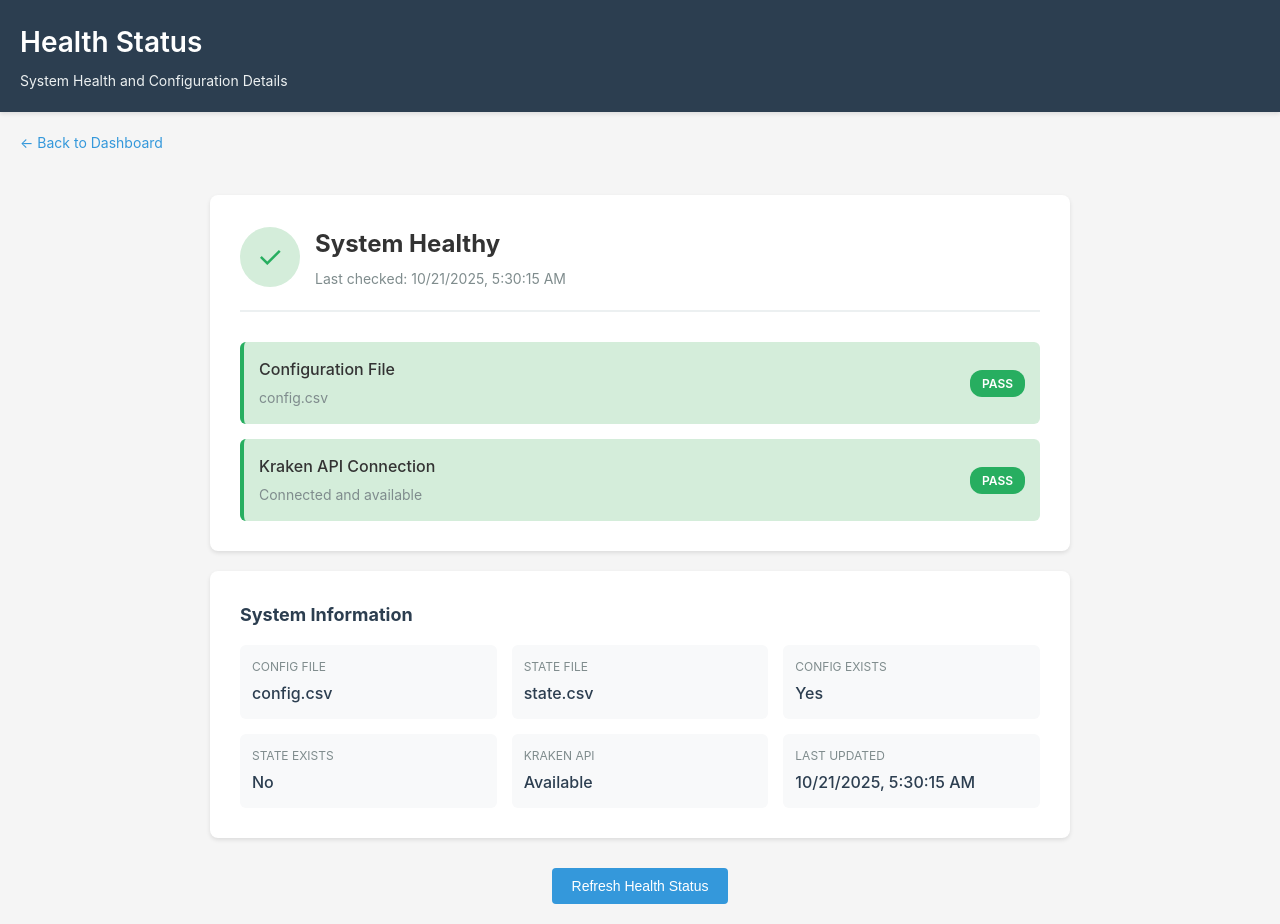
After one commit to raymondclowe/ttslo, a Flask app: page /health-details in a window 1280 px wide. The commit adds this page. Run offline with Flask 3, Linux system fonts and the light colour scheme.

Commit message:
Add health details page, production server to OpenAPI, and backup link to dashboard footer
Co-authored-by: raymondclowe <68897994+raymondclowe@users.noreply.github.com>

```diff
--- a/dashboard.py
+++ b/dashboard.py
@@ -483,6 +483,12 @@ def health():
     }), 200 if is_healthy else 503
 
 
+@app.route('/health-details')
+def health_details():
+    """Detailed health status page."""
+    return render_template('health_details.html')
+
+
 @app.route('/backup')
 def backup():
     """Create and download a backup zip file with all config and data files."""
--- a/openapi.json
+++ b/openapi.json
@@ -13,6 +13,10 @@
     {
       "url": "http://localhost:5000",
       "description": "Local development server"
+    },
+    {
+      "url": "http://192.168.0.142:5000",
+      "description": "Production local server"
     }
   ],
   "tags": [
--- /dev/null
+++ b/templates/health_details.html
@@ -0,0 +1,380 @@
+<!DOCTYPE html>
+<html lang="en">
+<head>
+    <meta charset="UTF-8">
+    <meta name="viewport" content="width=device-width, initial-scale=1.0">
+    <title>Health Status - TTSLO Dashboard</title>
+    <style>
+        * {
+            margin: 0;
+            padding: 0;
+            box-sizing: border-box;
+        }
+
+        body {
+            font-family: -apple-system, BlinkMacSystemFont, 'Segoe UI', 'Roboto', 'Oxygen', 'Ubuntu', sans-serif;
+            background-color: #f5f5f5;
+            color: #333;
+            line-height: 1.6;
+        }
+
+        .header {
+            background-color: #2c3e50;
+            color: white;
+            padding: 20px;
+            box-shadow: 0 2px 4px rgba(0,0,0,0.1);
+        }
+
+        .header h1 {
+            font-size: 28px;
+            font-weight: 600;
+        }
+
+        .header .subtitle {
+            color: #ecf0f1;
+            font-size: 14px;
+            margin-top: 5px;
+        }
+
+        .back-link {
+            display: inline-block;
+            color: #3498db;
+            text-decoration: none;
+            margin: 20px;
+            font-size: 14px;
+        }
+
+        .back-link:hover {
+            text-decoration: underline;
+        }
+
+        .container {
+            max-width: 900px;
+            margin: 0 auto;
+            padding: 20px;
+        }
+
+        .status-card {
+            background: white;
+            border-radius: 8px;
+            box-shadow: 0 2px 4px rgba(0,0,0,0.1);
+            padding: 30px;
+            margin-bottom: 20px;
+        }
+
+        .status-header {
+            display: flex;
+            align-items: center;
+            gap: 15px;
+            margin-bottom: 30px;
+            padding-bottom: 20px;
+            border-bottom: 2px solid #ecf0f1;
+        }
+
+        .status-icon {
+            width: 60px;
+            height: 60px;
+            border-radius: 50%;
+            display: flex;
+            align-items: center;
+            justify-content: center;
+            font-size: 30px;
+            flex-shrink: 0;
+        }
+
+        .status-icon.healthy {
+            background-color: #d4edda;
+            color: #27ae60;
+        }
+
+        .status-icon.unhealthy {
+            background-color: #f8d7da;
+            color: #e74c3c;
+        }
+
+        .status-info h2 {
+            font-size: 24px;
+            margin-bottom: 5px;
+        }
+
+        .status-info .timestamp {
+            color: #7f8c8d;
+            font-size: 14px;
+        }
+
+        .checks-grid {
+            display: grid;
+            gap: 15px;
+        }
+
+        .check-item {
+            display: flex;
+            align-items: center;
+            justify-content: space-between;
+            padding: 15px;
+            background-color: #f8f9fa;
+            border-radius: 6px;
+            border-left: 4px solid #ddd;
+        }
+
+        .check-item.pass {
+            border-left-color: #27ae60;
+            background-color: #d4edda;
+        }
+
+        .check-item.fail {
+            border-left-color: #e74c3c;
+            background-color: #f8d7da;
+        }
+
+        .check-label {
+            font-weight: 500;
+            font-size: 16px;
+        }
+
+        .check-status {
+            display: flex;
+            align-items: center;
+            gap: 8px;
+            font-size: 14px;
+        }
+
+        .check-status .badge {
+            padding: 4px 12px;
+            border-radius: 12px;
+            font-weight: 600;
+            font-size: 12px;
+            text-transform: uppercase;
+        }
+
+        .check-status .badge.pass {
+            background-color: #27ae60;
+            color: white;
+        }
+
+        .check-status .badge.fail {
+            background-color: #e74c3c;
+            color: white;
+        }
+
+        .info-section {
+            background: white;
+            border-radius: 8px;
+            box-shadow: 0 2px 4px rgba(0,0,0,0.1);
+            padding: 30px;
+            margin-bottom: 20px;
+        }
+
+        .info-section h3 {
+            font-size: 18px;
+            margin-bottom: 15px;
+            color: #2c3e50;
+        }
+
+        .info-grid {
+            display: grid;
+            grid-template-columns: repeat(auto-fit, minmax(250px, 1fr));
+            gap: 15px;
+        }
+
+        .info-item {
+            padding: 12px;
+            background-color: #f8f9fa;
+            border-radius: 6px;
+        }
+
+        .info-label {
+            font-size: 12px;
+            color: #7f8c8d;
+            text-transform: uppercase;
+            margin-bottom: 5px;
+        }
+
+        .info-value {
+            font-size: 16px;
+            font-weight: 500;
+            color: #2c3e50;
+            word-break: break-all;
+        }
+
+        .loading {
+            text-align: center;
+            padding: 40px;
+            color: #7f8c8d;
+        }
+
+        button {
+            background-color: #3498db;
+            color: white;
+            border: none;
+            padding: 10px 20px;
+            border-radius: 4px;
+            cursor: pointer;
+            font-size: 14px;
+            margin-top: 10px;
+        }
+
+        button:hover {
+            background-color: #2980b9;
+        }
+    </style>
+</head>
+<body>
+    <div class="header">
+        <h1>Health Status</h1>
+        <div class="subtitle">System Health and Configuration Details</div>
+    </div>
+
+    <a href="/" class="back-link">← Back to Dashboard</a>
+
+    <div class="container">
+        <div class="status-card">
+            <div class="status-header">
+                <div class="status-icon" id="status-icon">
+                    <span id="status-emoji">⏳</span>
+                </div>
+                <div class="status-info">
+                    <h2 id="status-title">Checking system health...</h2>
+                    <div class="timestamp" id="status-timestamp"></div>
+                </div>
+            </div>
+
+            <div class="checks-grid" id="checks-grid">
+                <div class="loading">Loading health checks...</div>
+            </div>
+        </div>
+
+        <div class="info-section">
+            <h3>System Information</h3>
+            <div class="info-grid" id="system-info">
+                <div class="loading">Loading...</div>
+            </div>
+        </div>
+
+        <div style="text-align: center;">
+            <button onclick="refreshHealth()">Refresh Health Status</button>
+        </div>
+    </div>
+
+    <script>
+        async function fetchHealthStatus() {
+            try {
+                const [healthResponse, statusResponse] = await Promise.all([
+                    fetch('/health'),
+                    fetch('/api/status')
+                ]);
+
+                const health = await healthResponse.json();
+                const status = await statusResponse.json();
+
+                return { health, status };
+            } catch (error) {
+                console.error('Error fetching health status:', error);
+                throw error;
+            }
+        }
+
+        function updateHealthDisplay(health, status) {
+            // Update status header
+            const statusIcon = document.getElementById('status-icon');
+            const statusEmoji = document.getElementById('status-emoji');
+            const statusTitle = document.getElementById('status-title');
+            const statusTimestamp = document.getElementById('status-timestamp');
+
+            const isHealthy = health.status === 'healthy';
+
+            statusIcon.className = 'status-icon ' + (isHealthy ? 'healthy' : 'unhealthy');
+            statusEmoji.textContent = isHealthy ? '✓' : '✗';
+            statusTitle.textContent = isHealthy ? 'System Healthy' : 'System Unhealthy';
+            statusTimestamp.textContent = 'Last checked: ' + new Date(health.timestamp).toLocaleString();
+
+            // Update checks grid
+            const checksGrid = document.getElementById('checks-grid');
+            const checks = [
+                {
+                    label: 'Configuration File',
+                    key: 'config_file',
+                    description: status.config_file || 'config.csv'
+                },
+                {
+                    label: 'Kraken API Connection',
+                    key: 'kraken_api',
+                    description: health.checks.kraken_api ? 'Connected and available' : 'Not available'
+                }
+            ];
+
+            checksGrid.innerHTML = checks.map(check => {
+                const passed = health.checks[check.key];
+                return `
+                    <div class="check-item ${passed ? 'pass' : 'fail'}">
+                        <div>
+                            <div class="check-label">${check.label}</div>
+                            <div style="font-size: 14px; color: #7f8c8d; margin-top: 4px;">${check.description}</div>
+                        </div>
+                        <div class="check-status">
+                            <span class="badge ${passed ? 'pass' : 'fail'}">
+                                ${passed ? 'Pass' : 'Fail'}
+                            </span>
+                        </div>
+                    </div>
+                `;
+            }).join('');
+
+            // Update system info
+            const systemInfo = document.getElementById('system-info');
+            systemInfo.innerHTML = `
+                <div class="info-item">
+                    <div class="info-label">Config File</div>
+                    <div class="info-value">${status.config_file || 'N/A'}</div>
+                </div>
+                <div class="info-item">
+                    <div class="info-label">State File</div>
+                    <div class="info-value">${status.state_file || 'N/A'}</div>
+                </div>
+                <div class="info-item">
+                    <div class="info-label">Config Exists</div>
+                    <div class="info-value">${status.config_exists ? 'Yes' : 'No'}</div>
+                </div>
+                <div class="info-item">
+                    <div class="info-label">State Exists</div>
+                    <div class="info-value">${status.state_exists ? 'Yes' : 'No'}</div>
+                </div>
+                <div class="info-item">
+                    <div class="info-label">Kraken API</div>
+                    <div class="info-value">${status.kraken_api_available ? 'Available' : 'Unavailable'}</div>
+                </div>
+                <div class="info-item">
+                    <div class="info-label">Last Updated</div>
+                    <div class="info-value">${new Date(status.timestamp).toLocaleString()}</div>
+                </div>
+            `;
+        }
+
+        async function refreshHealth() {
+            try {
+                const { health, status } = await fetchHealthStatus();
+                updateHealthDisplay(health, status);
+            } catch (error) {
+                const statusTitle = document.getElementById('status-title');
+                const checksGrid = document.getElementById('checks-grid');
+
+                statusTitle.textContent = 'Error loading health status';
+                checksGrid.innerHTML = `
+                    <div class="check-item fail">
+                        <div class="check-label">Connection Error</div>
+                        <div class="check-status">
+                            <span class="badge fail">Error</span>
+                        </div>
+                    </div>
+                `;
+            }
+        }
+
+        // Initialize on page load
+        document.addEventListener('DOMContentLoaded', refreshHealth);
+
+        // Auto-refresh every 30 seconds
+        setInterval(refreshHealth, 30000);
+    </script>
+</body>
+</html>
```
Also changed, not shown: templates/dashboard.html (+58 -8 lines), tests/test_dashboard_openapi.py (+8 -0 lines).
